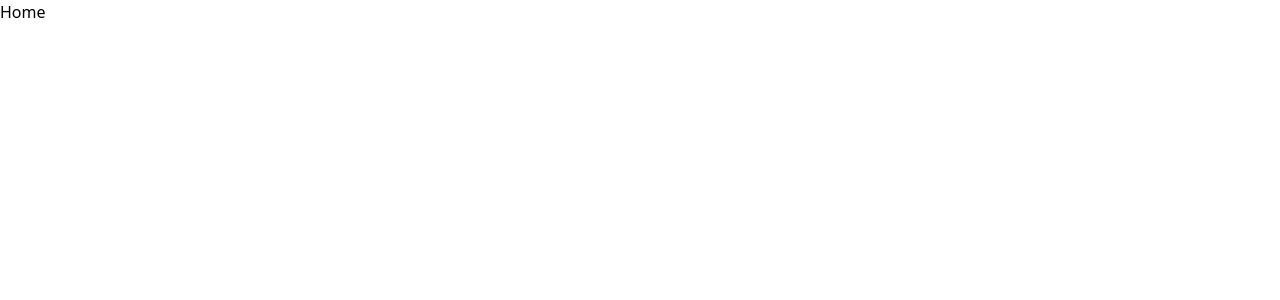
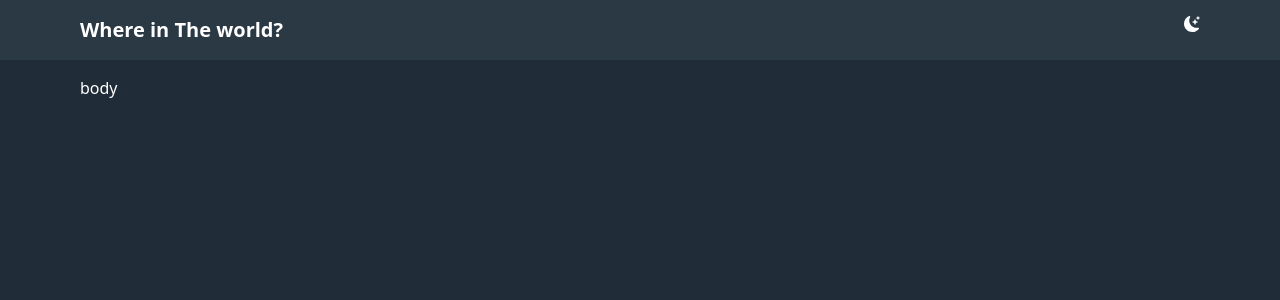
Before and after one commit to sabatohura/react-countries-app, a React (Create React App) app: page / in a window 1280 px wide. Shown: the top 300 px of the page. Built offline with nearby package versions, Linux system fonts and the light colour scheme.

Commit message:
Create Toggle to change modes

```diff
--- a/src/index.css
+++ b/src/index.css
@@ -1,3 +1,9 @@
 @tailwind base;
 @tailwind components;
 @tailwind utilities;
+
+@layer components {
+    .main-screen {
+      @apply py-2 px-2 md:px-20 md:py-4
+    }
+}
--- a/src/pages/Home.jsx
+++ b/src/pages/Home.jsx
@@ -1,11 +1,24 @@
 import React, {useState} from 'react'
+import {BsMoonStarsFill} from 'react-icons/bs'
 
 const Home = () => {
-    const [mode, setMode] = useState(false);
+    const [darkMode, setdarkMode] = useState(true);
 
 
   return (
-    <div className=''>Home</div>
+    <>
+    <div className={`w-full h-screen ${darkMode ? 'bg-ThemeColor-DmVeryDarkBlue text-ThemeColor-BWhite' : 'bg-ThemeColor-LmVeryLightGray text-ThemeColor-LmVeryDarkBlue'} `}>
+        <div className={`main-screen flex justify-between ${darkMode ? 'bg-ThemeColor-DmDarkBlue' : 'bg-ThemeColor-BWhite'} `} >
+            <div>
+                <h2 className='font-bold text-xl '>Where in The world?</h2>
+            </div>
+                <BsMoonStarsFill onClick={()=>setdarkMode(!darkMode)} />
+        </div>
+        <div className='main-screen '>
+            body
+        </div>
+    </div>
+    </>
   )
 }
 
```
